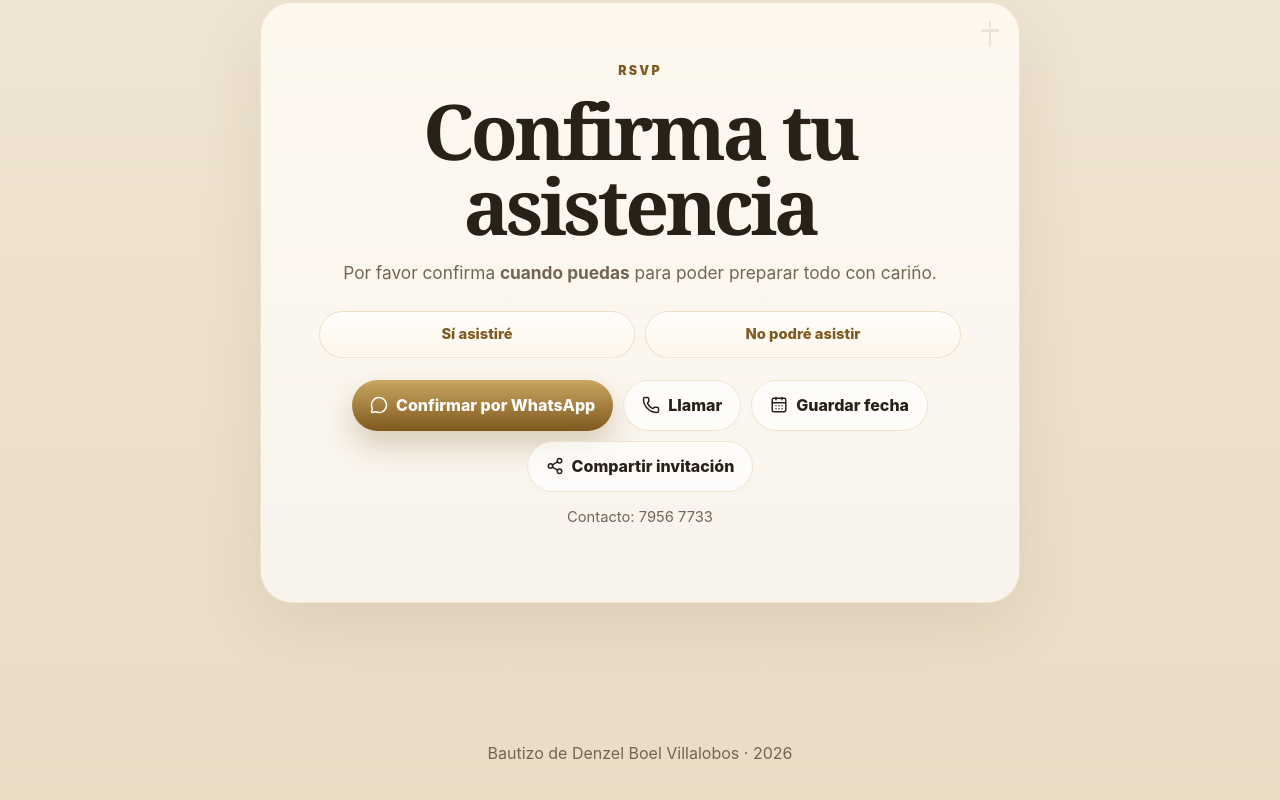
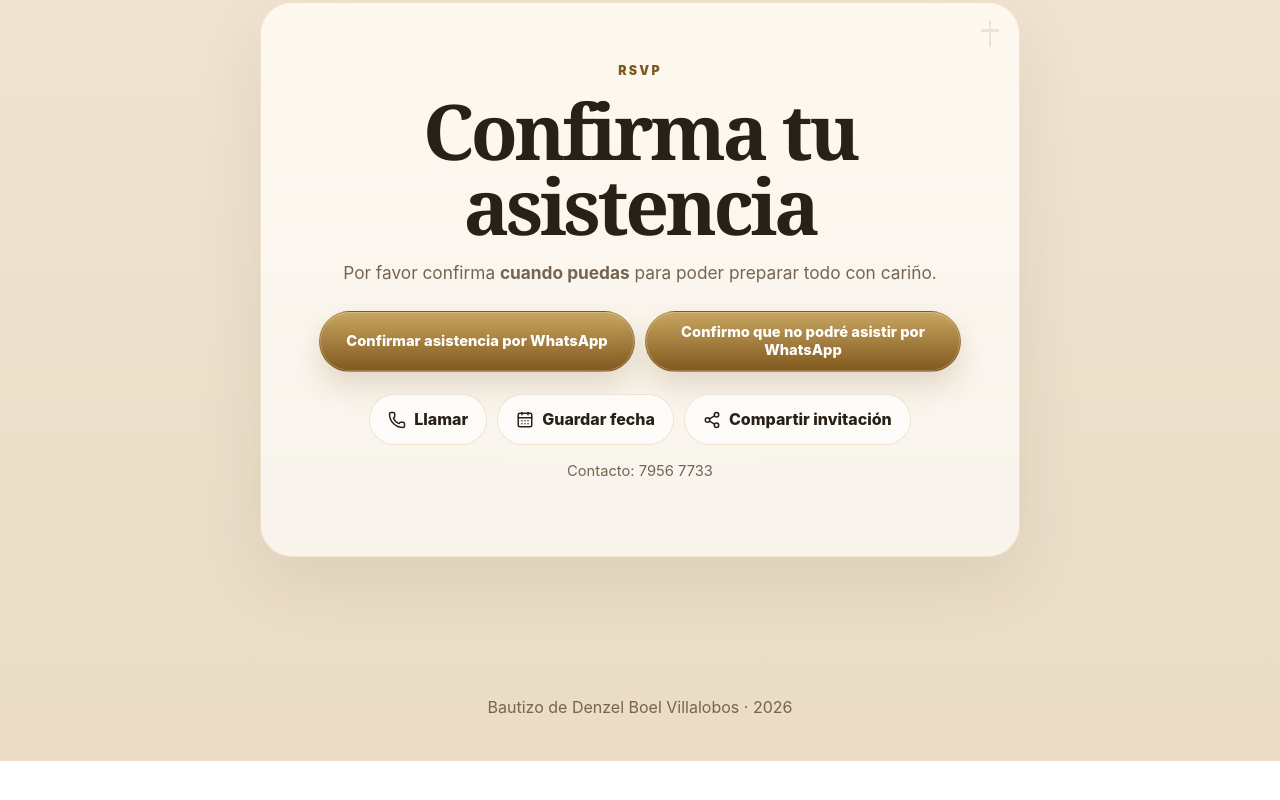
Before and after one commit to josehdezm415-cmd/baptism-invitation, a React (Vite) app: page / in a window 1280 px wide. Shown: the part 4428-5228 px from the top of the page. After the commit the page ends 5189 px from the top, so only its background shows below. Built offline with nearby package versions, Linux system fonts and the light colour scheme.

Commit message:
Clarify RSVP WhatsApp actions

```diff
--- a/src/main.jsx
+++ b/src/main.jsx
@@ -340,14 +340,13 @@ function Locations() {
 
 function RSVP() {
   const makeWhatsappUrl = (message) => `https://wa.me/${invitation.rsvpPhoneWa}?text=${encodeURIComponent(message)}`;
-  const whatsappUrl = makeWhatsappUrl(`Hola, confirmo mi asistencia al bautizo de ${invitation.babyName}.`);
   const rsvpOptions = [
     {
-      label: 'Sí asistiré',
+      label: 'Confirmar asistencia por WhatsApp',
       message: `Hola, sí asistiré al bautizo de ${invitation.babyName}.`
     },
     {
-      label: 'No podré asistir',
+      label: 'Confirmo que no podré asistir por WhatsApp',
       message: `Hola, gracias por la invitación al bautizo de ${invitation.babyName}. No podré asistir, pero les deseo muchas bendiciones.`
     }
   ];
@@ -366,7 +365,6 @@ function RSVP() {
           ))}
         </div>
         <div className="rsvp-actions">
-          <Button href={whatsappUrl} target="_blank" rel="noopener noreferrer" icon={MessageCircle}>Confirmar por WhatsApp</Button>
           <Button href={`tel:${invitation.rsvpPhoneWa}`} variant="ghost" icon={Phone}>Llamar</Button>
           <Button href={googleCalendarUrl} target="_blank" rel="noopener noreferrer" variant="ghost" icon={CalendarDays}>Guardar fecha</Button>
           <Button href={shareUrl} target="_blank" rel="noopener noreferrer" variant="ghost" icon={Share2}>Compartir invitación</Button>
--- a/src/styles.css
+++ b/src/styles.css
@@ -398,16 +398,17 @@ article p { margin: 0 0 10px; color: var(--muted); }
   display: inline-flex;
   align-items: center;
   justify-content: center;
-  min-height: 46px;
-  padding: 11px 14px;
-  border: 1px solid rgba(198, 161, 93, 0.28);
+  min-height: 52px;
+  padding: 12px 16px;
+  border: 1px solid rgba(126, 90, 33, 0.28);
   border-radius: 999px;
-  color: var(--gold-dark);
-  background: linear-gradient(180deg, rgba(255, 255, 255, 0.8), rgba(255, 247, 232, 0.68));
+  color: white;
+  background: linear-gradient(180deg, #c9a661, #80581e);
   font-size: 0.92rem;
   font-weight: 850;
+  line-height: 1.2;
   text-decoration: none;
-  box-shadow: inset 0 0 0 1px rgba(255, 255, 255, 0.54);
+  box-shadow: 0 14px 30px rgba(126, 90, 33, 0.2), inset 0 0 0 1px rgba(255, 255, 255, 0.22);
 }
 .quick-rsvp a:hover { transform: translateY(-1px); }
 footer { padding: 28px 20px 42px; color: var(--muted); text-align: center; }
```
